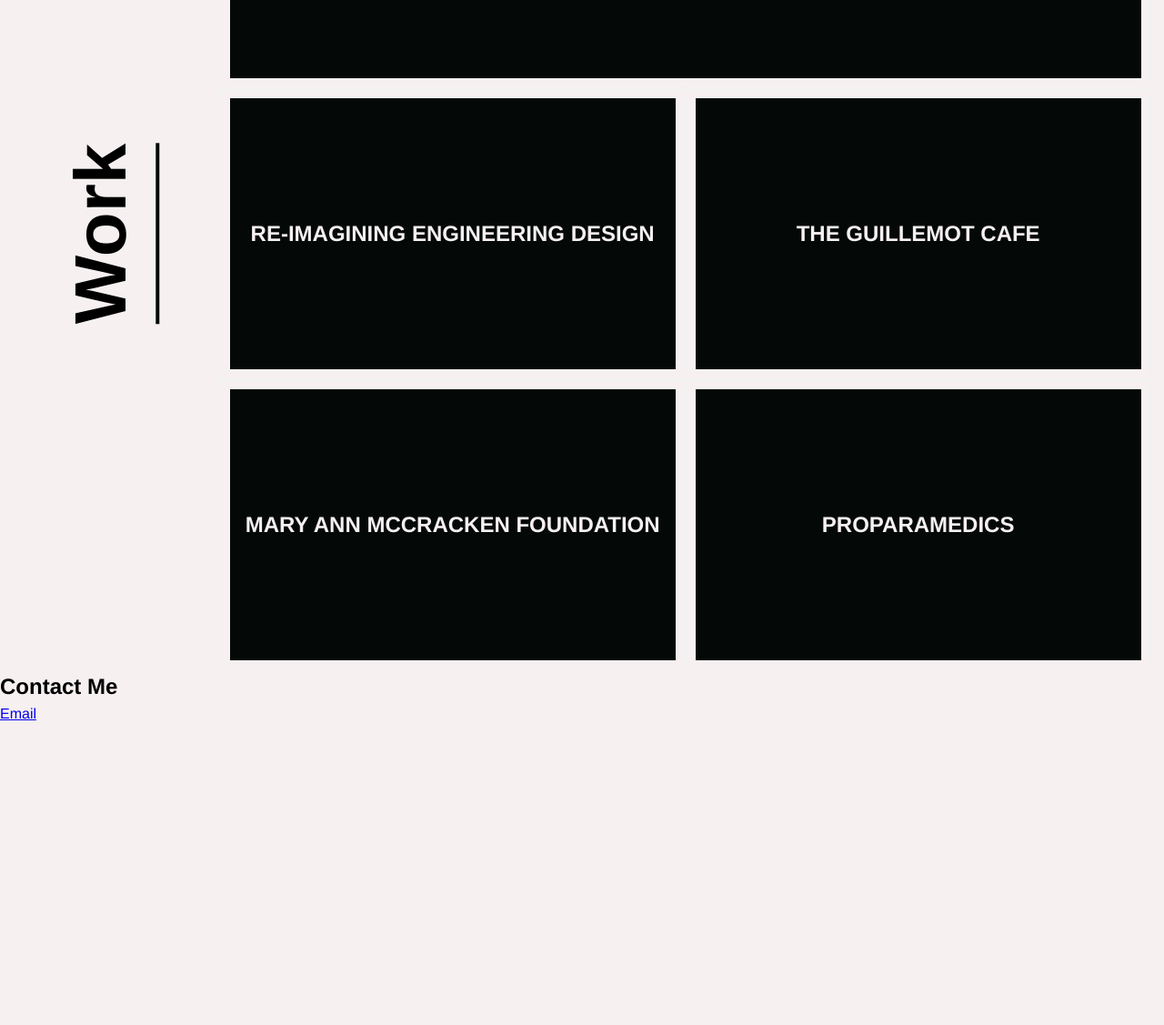
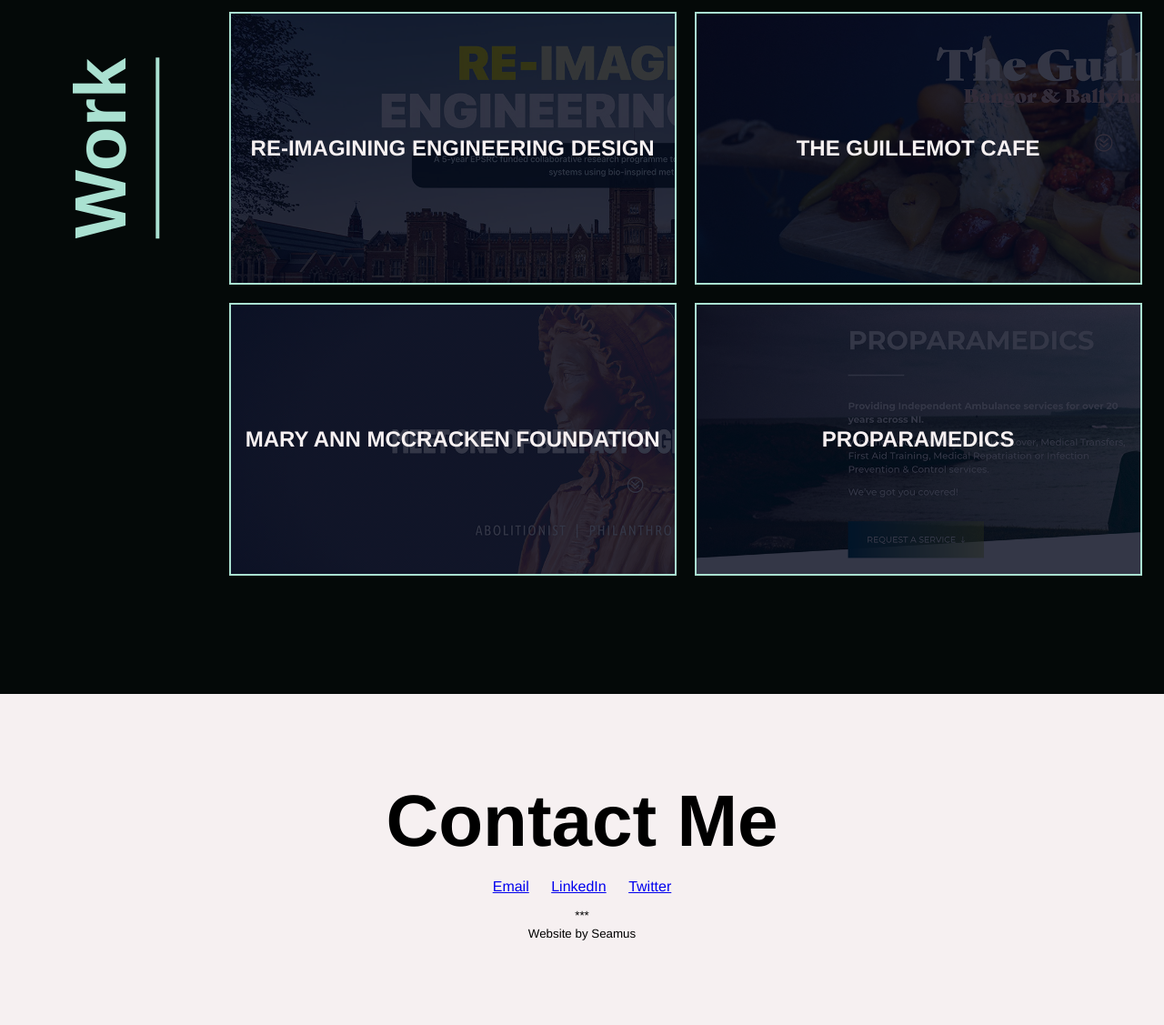
Before and after one commit to fawltya/portfolio, a plain HTML site: page index.html in a window 1280 px wide. Shown: the part 851-1978 px from the top of the page at 91% size. Before the commit the page ends 1648 px from the top, so only its background shows below. Drawn offline with Linux system fonts and the light colour scheme.

Commit message:
Added overlayed images to each box

```diff
--- a/css/style.css
+++ b/css/style.css
@@ -51,7 +51,7 @@ p {
   text-transform: uppercase;
   padding: var(--normal-spacer);
   letter-spacing: 3px;
-  font-size: 5rem;
+  font-size: 3rem;
   text-align: center;
 }
 
@@ -65,7 +65,7 @@ p {
   text-transform: uppercase;
   font-weight: 800;
   text-decoration: none;
-
+  text-align: center;
 }
 
 .top-menu a {
@@ -91,15 +91,15 @@ p {
 
 #about {
   display: flex;
-  max-width: 50%;
+  max-width: 100%;
   justify-items: center;
   justify-content: center;
   align-items: center;
   align-content: center;
   margin: auto auto;
-  border-bottom: 2px solid black;
   padding: var(--normal-spacer);
-  margin-bottom: var(--big-spacer)
+  padding-bottom: 50px;
+
 }
 
 #about h2 {
@@ -125,6 +125,8 @@ p {
 #work {
   display: flex;
   width: 100%;
+  background-color: var(--dark);
+  padding: 15vh 0px 15vh 0px
 }
 
 #portfolio-grid {
@@ -143,43 +145,62 @@ p {
   width: 5%;
   margin: auto auto;
   transform: rotate(-90deg);
-  border-bottom: 4px solid var(--dark);
+  border-bottom: 4px solid var(--light);
   width: fit-content;
 }
 
 #work-left-bar h2 {
   font-size: 5rem;
   text-align: center;
+  color: var(--light);
 }
 
 #courthouse {
   grid-area: courthouse;
 }
 
+#courthouse .card-inner {
+  background-image: url(../images/the-court-house.jpg);
+}
+
 #ried {
   grid-area: ried;
+}
+
+#ried .card-inner {
+  background-image: url(../images/ried.jpg);
 }
 
 #guillemot {
   grid-area: guillemot;
 }
 
+#guillemot .card-inner {
+  background-image: url(../images/the-guillemot.jpg);
+}
+
 #maryann {
   grid-area: maryann;
+}
+
+#maryann .card-inner {
+  background-image: url(../images/mary-ann-mccracken.jpg);
 }
 
 #proparamedics {
   grid-area: proparamedics;
 }
 
+#proparamedics .card-inner {
+  background-image: url(../images/proparamedics.jpg);
+}
+
 .card {
-  border: 2px solid grey;
   display: flex;
   flex-direction: column;
   padding: 10px;
   text-align: center;
   min-height: 40vh;
-  border: 1px solid #f1f1f1;
 }
 
 .card-inner {
@@ -189,6 +210,9 @@ p {
   text-align: center;
   transition: transform 0.8s;
   transform-style: preserve-3d;
+  background-size: cover;
+  border: var(--light) solid 2px;
+
 }
 
 /* Do an horizontal flip when you move the mouse over the flip box container */
@@ -211,7 +235,7 @@ p {
 
 /* Style the front side (fallback if image is missing) */
 .card-front {
-  background-color: var(--dark);
+  background-color: rgba(2, 5, 25, 0.80);
   align-items: center;
   justify-content: center;
   color: var(--white)
@@ -234,3 +258,29 @@ p {
   text-transform: uppercase;
   font-size: 1.5rem;
 }
+
+/* Contact Section */
+
+#contact {
+  padding: 10vh;
+  display: flex;
+  align-items: center;
+  justify-content: center;
+  flex-direction: column;
+}
+
+#contact h2 {
+  font-size: 5rem;
+  text-align: center;
+}
+
+#contact a {
+  text-align: center;
+  padding: 10px;
+}
+
+.footer {
+  padding: 10px;
+  text-align: center;
+  font-size: smaller;
+}
--- a/index.html
+++ b/index.html
@@ -28,7 +28,7 @@
     <section class="page-section" id="about">
       <div class="about-left-col">
         <h2>About Me</h2>
-        <h3>Hi, I'm Seamus, a freelance web designer</h3>
+        <h3>Hi, I'm Seamus, a freelance web designer.</h3>
         <p>I create attractive and interactive websites to show off the best of your business or organisation.</p>
       </div>
       <div id="about-right-col">
@@ -111,11 +111,21 @@
     </section>
 
     <!-- contact -->
-    <section class="page-section contact" id="contact">
-      <h2>Contact Me</h2>
+
+  </main>
+  <footer class="page-section contact" id="contact">
+    <h2>Contact Me</h2>
+    <div>
       <a href="mailto:seamus@designbarn.co.uk" alt="Email Link">Email</a>
-    </section>
-  </main>
+      <a href="#" alt="LinkedIn Link">LinkedIn</a>
+      <a href="#" alt="Twitter Link">Twitter</a>
+    </div>
+    <div class="footer">
+      <p>***</p>
+      <p>Website by Seamus</p>
+    </div>
+
+  </footer>
 </body>
 
 </html>
```
Also changed, not shown: images/mary-ann-mccracken.jpg (added), images/proparamedics.jpg (added), images/ried.jpg (added), images/the-court-house.jpg (added), images/the-guillemot.jpg (added).
